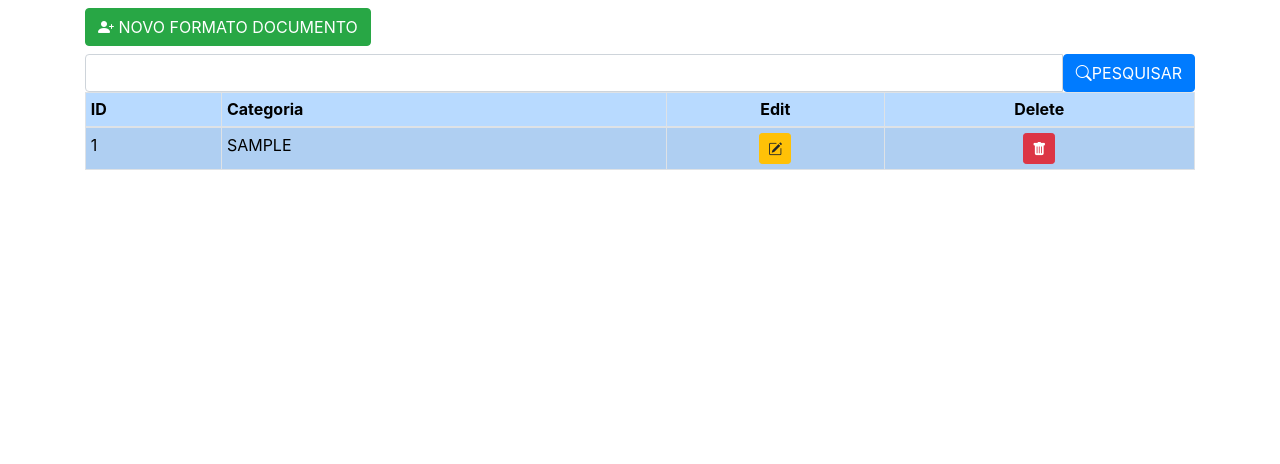
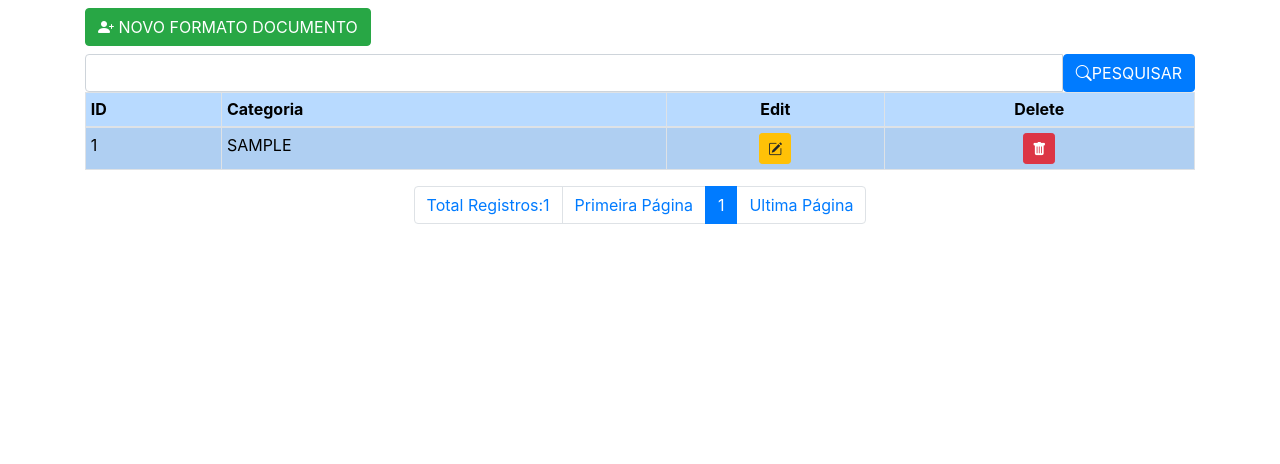
Before and after one commit to wrksystem/Repositorio_Institucional, a PHP site: page /index.php?menu=document_format in a window 1280 px wide. Shown: the part 156-620 px from the top of the page. Run offline with PHP 8.4, Linux system fonts and the light colour scheme; tables that the repository leaves empty or names only in its code hold one stand-in row (values such as "Sample post").

Commit message:
Feat Document_Format
Insert pagination page document_format

```diff
--- a/pages/document_format/document_format.php
+++ b/pages/document_format/document_format.php
@@ -30,7 +30,7 @@
         <?php
 
             //paginação start
-            $amount = 10;
+            $amount = 8;
             $page = (isset($_GET["page"]))?(int)$_GET["page"]:1;
             $start = ($amount * $page) - $amount;
 
@@ -73,3 +73,40 @@
         </tbody>
     </table>
 </div>
+
+<ul class="pagination justify-content-center">
+    <?php
+    //continuação paginação
+        $sqlTotal = "SELECT id FROM formatododocumento";
+        $qrTotal = mysqli_query($conection, $sqlTotal) or die("Erro ao executar a consulta!" . mysqli_error($conection));
+        $numTotal = mysqli_num_rows($qrTotal);
+        $totalPage = ceil($numTotal / $amount);
+
+        echo "<li class='page-item'><span class='page-link'>Total Registros:" . $numTotal . "</span></li>";
+        echo '<li class="page-item"><a class="page-link" href="?menu=document_format&page=1">Primeira Página</a></li> ';
+
+        if($page > 6){
+            ?>
+                <li class="page-item"><a class="page-link" href="?menu=document_format&page=<?php echo $page-1?>"> <<< </a></li>
+            <?php
+        }
+        for($i = 1; $i <= $totalPage; $i++){
+            if($i >= ($page - 5) && $i <= ($page + 5)){
+                if($i == $page){
+                    echo "<li class='page-item active'><span class='page-link'>$i</span></li>";
+                }else{
+                    echo "<li class='page-item'><a class='page-link' href=\"?menu=document_format&page=$i\"> $i </a></li>";
+                }
+            }
+        }
+        if($page < ($totalPage - 5)){
+            ?>
+                <li class="page-item"><a class="page-link" href="?menu=document_format&page=<?php echo $page+1?>"> >>> </a></li>
+            <?php
+        }
+
+        echo "<li class='page-item'><a class='page-link' href=\"?menu=document_format&page=$totalPage\">Ultima Página</a></li>";
+        //finalização paginação
+
+    ?>
+</ul>
--- a/pages/knowledge_areas/knowledge_areas.php
+++ b/pages/knowledge_areas/knowledge_areas.php
@@ -80,13 +80,13 @@
         echo "<li class='page-item'><span class='page-link'>Total Registros:" . $numTotal . "</span></li>";
         echo '<li class="page-item"><a class="page-link" href="?menu=knowledge_areas&page=1">Primeira Página</a></li> ';
 
-        if($page > 3){
+        if($page > 6){
             ?>
                 <li class="page-item"><a class="page-link" href="?menu=knowledge_areas&page=<?php echo $page-1?>"> <<< </a></li>
             <?php
         }
         for($i = 1; $i <= $totalPage; $i++){
-            if($i >= ($page - 2) && $i <= ($page + 2)){
+            if($i >= ($page - 5) && $i <= ($page + 5)){
                 if($i == $page){
                     echo "<li class='page-item active'><span class='page-link'>$i</span></li>";
                 }else{
@@ -94,7 +94,7 @@
                 }
             }
         }
-        if($page < ($totalPage - 2)){
+        if($page < ($totalPage - 5)){
             ?>
                 <li class="page-item"><a class="page-link" href="?menu=knowledge_areas&page=<?php echo $page+1?>"> >>> </a></li>
             <?php
--- a/pages/posts/posts.php
+++ b/pages/posts/posts.php
@@ -108,7 +108,7 @@
             <?php
         }
         for($i = 1; $i <= $totalPage; $i++){
-            if($i >= ($page - 5) && $i <= ($page + 2)){
+            if($i >= ($page - 5) && $i <= ($page + 5)){
                 if($i == $page){
                     echo "<li class='page-item active'><span class='page-link'>$i</span></li>";
                 }else{
```
